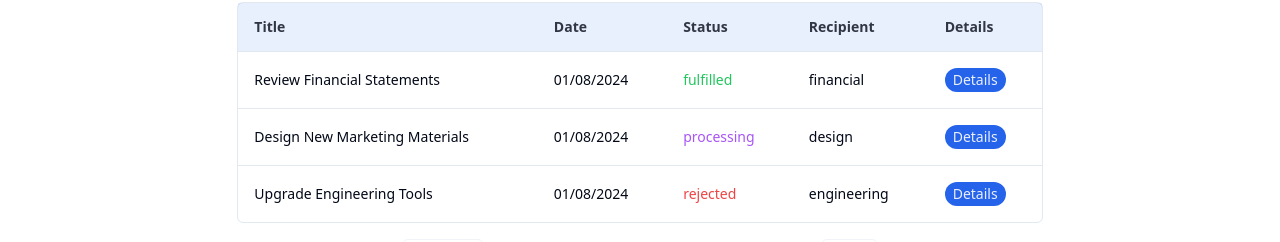
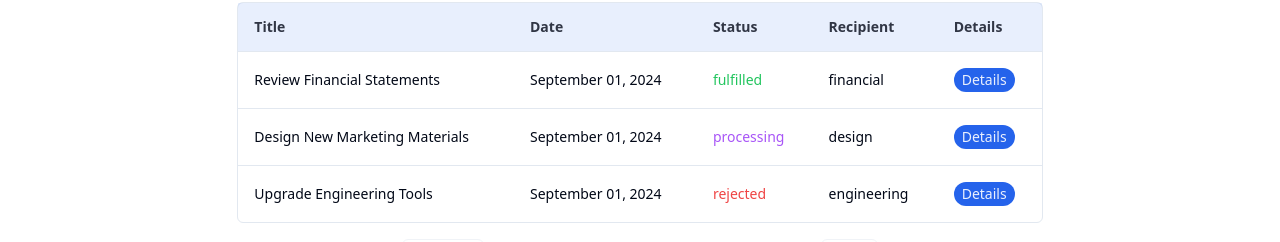
Before and after one commit to Mehdi-Salehii/Quantom_Byte_Project, a Next.js app: page /out-going-tickets in a window 1280 px wide. Shown: the part 215-457 px from the top of the page. Built offline with nearby package versions, Linux system fonts and the light colour scheme; no server answers.

Commit message:
changed date format on all pages

```diff
--- a/app/dashboard/Columns.tsx
+++ b/app/dashboard/Columns.tsx
@@ -24,7 +24,16 @@ export const columns: ColumnDef<TicketType>[] = [
     ),
     cell: ({ row }) => {
       const date: Date = new Date(row.getValue("created_at"))
-      const dateString = `${date.getDate().toString().padStart(2, "0")}/${date.getMonth().toString().padStart(2, "0")}/${date.getFullYear()}`
+      const options: Intl.DateTimeFormatOptions = {
+        day: "2-digit",
+        month: "long",
+        year: "numeric",
+      }
+      const userLocale = "en-US"
+
+      const dateString = new Intl.DateTimeFormat(userLocale, options).format(
+        date,
+      )
       return <div className="text-left">{dateString}</div>
     },
   },
--- a/app/details/[id]/page.tsx
+++ b/app/details/[id]/page.tsx
@@ -76,6 +76,14 @@ export default function TicketDetails({ params }: { params: { id: string } }) {
   if (!ticketDetails && !isFetchingUser && !isFetchingTicket) {
     return <p className="text-center text-red-500">Ticket not found!</p>
   }
+  const options: Intl.DateTimeFormatOptions = {
+    day: "2-digit",
+    month: "long",
+    year: "numeric",
+    hour: "2-digit",
+    minute: "2-digit",
+  }
+  const userLocale = "en-US"
 
   return (
     <div className="container mx-auto my-10 flex justify-center space-x-5 px-4">
@@ -106,9 +114,12 @@ export default function TicketDetails({ params }: { params: { id: string } }) {
               </CardHeader>
               <CardContent>
                 <div className="mb-7">
-                  <time className="text-foreground/70">
-                    {`${new Date(ticketDetails.created_at).getDate().toString().padStart(2, "0")}/${new Date(ticketDetails.created_at).getMonth().toString().padStart(2, "0")}/${new Date(ticketDetails.created_at).getFullYear()}`}
-                  </time>
+                  <div className="text-foreground/70">
+                    {ticketDetails?.created_at &&
+                      new Intl.DateTimeFormat(userLocale, options).format(
+                        new Date(ticketDetails?.created_at),
+                      )}
+                  </div>
                 </div>
                 <div className="flex flex-col md:flex-row md:justify-between">
                   <div className="flex-1">
--- a/app/out-going-tickets/Columns.tsx
+++ b/app/out-going-tickets/Columns.tsx
@@ -24,7 +24,16 @@ export const columns: ColumnDef<TicketType>[] = [
     ),
     cell: ({ row }) => {
       const date: Date = new Date(row.getValue("created_at"))
-      const dateString = `${date.getDate().toString().padStart(2, "0")}/${date.getMonth().toString().padStart(2, "0")}/${date.getFullYear()}`
+      const options: Intl.DateTimeFormatOptions = {
+        day: "2-digit",
+        month: "long",
+        year: "numeric",
+      }
+      const userLocale = "en-US"
+
+      const dateString = new Intl.DateTimeFormat(userLocale, options).format(
+        date,
+      )
       return <div className="text-left">{dateString}</div>
     },
   },
```
